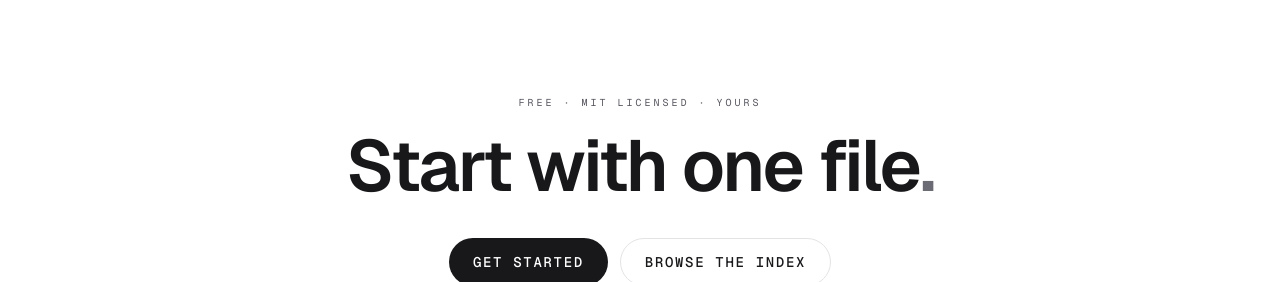
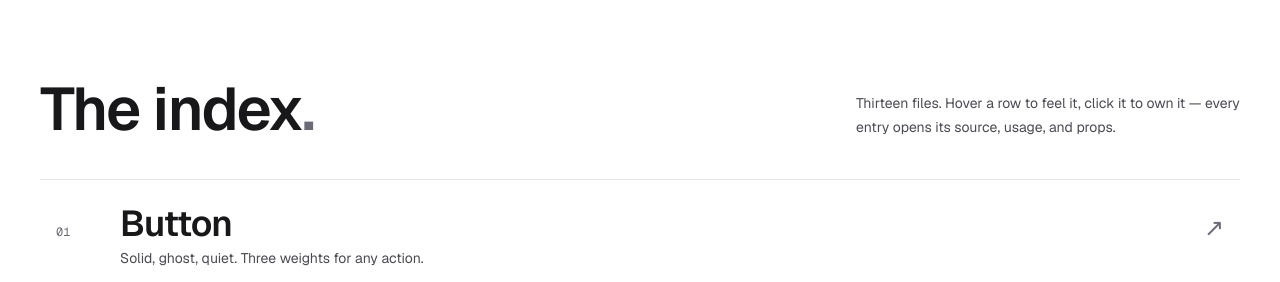
Before and after one commit to shivraj598/meroUI, a Next.js app: page / in a window 1280 px wide. Shown: the part 818-1100 px from the top of the page. Built offline with nearby package versions, Linux system fonts and the light colour scheme.

Commit message:
feat: add LibraryIndex component to display a text index of components

```diff
--- /dev/null
+++ b/src/components/sections/LibraryIndex.tsx
@@ -0,0 +1,54 @@
+import Link from "next/link";
+import { ALL_COMPONENTS } from "@/components/docs/nav";
+
+/**
+ * The library as a text index: full-width rows, one per primitive, that
+ * invert to ink-on-canvas on hover with a sliding arrow. No cards, no
+ * thumbnails — the names carry the section.
+ */
+export function LibraryIndex() {
+  return (
+    <section id="index" className="border-t border-line px-6 py-16 md:px-10 md:py-24">
+      <div className="mx-auto w-full max-w-[1440px]">
+        <div className="flex flex-wrap items-end justify-between gap-6">
+          <h2 className="max-w-xl text-4xl font-semibold tracking-tight md:text-6xl">
+            The index<span className="text-dim">.</span>
+          </h2>
+          <p className="max-w-sm text-sm leading-6 text-muted">
+            Thirteen files. Hover a row to feel it, click it to own it —
+            every entry opens its source, usage, and props.
+          </p>
+        </div>
+
+        <ol className="mt-10 border-t border-line">
+          {ALL_COMPONENTS.map((item, i) => (
+            <li key={item.slug} className="border-b border-line">
+              <Link
+                href={`/components/${item.slug}`}
+                className="group relative flex items-baseline gap-4 overflow-hidden px-2 py-5 transition-colors duration-200 hover:bg-ink md:gap-8 md:px-4 md:py-6"
+              >
+                <span className="w-8 shrink-0 font-mono text-xs text-dim transition-colors group-hover:text-canvas/60">
+                  {String(i + 1).padStart(2, "0")}
+                </span>
+                <span className="min-w-0 flex-1">
+                  <span className="block truncate text-2xl font-semibold tracking-tight text-ink transition-all duration-200 group-hover:translate-x-2 group-hover:text-canvas md:text-4xl">
+                    {item.name}
+                  </span>
+                  <span className="mt-1 block truncate text-sm text-muted transition-colors group-hover:text-canvas/70">
+                    {item.blurb}
+                  </span>
+                </span>
+                <span
+                  aria-hidden
+                  className="shrink-0 font-mono text-lg text-dim transition-all duration-200 group-hover:-translate-y-1 group-hover:translate-x-1 group-hover:text-canvas md:text-2xl"
+                >
+                  ↗
+                </span>
+              </Link>
+            </li>
+          ))}
+        </ol>
+      </div>
+    </section>
+  );
+}
```
